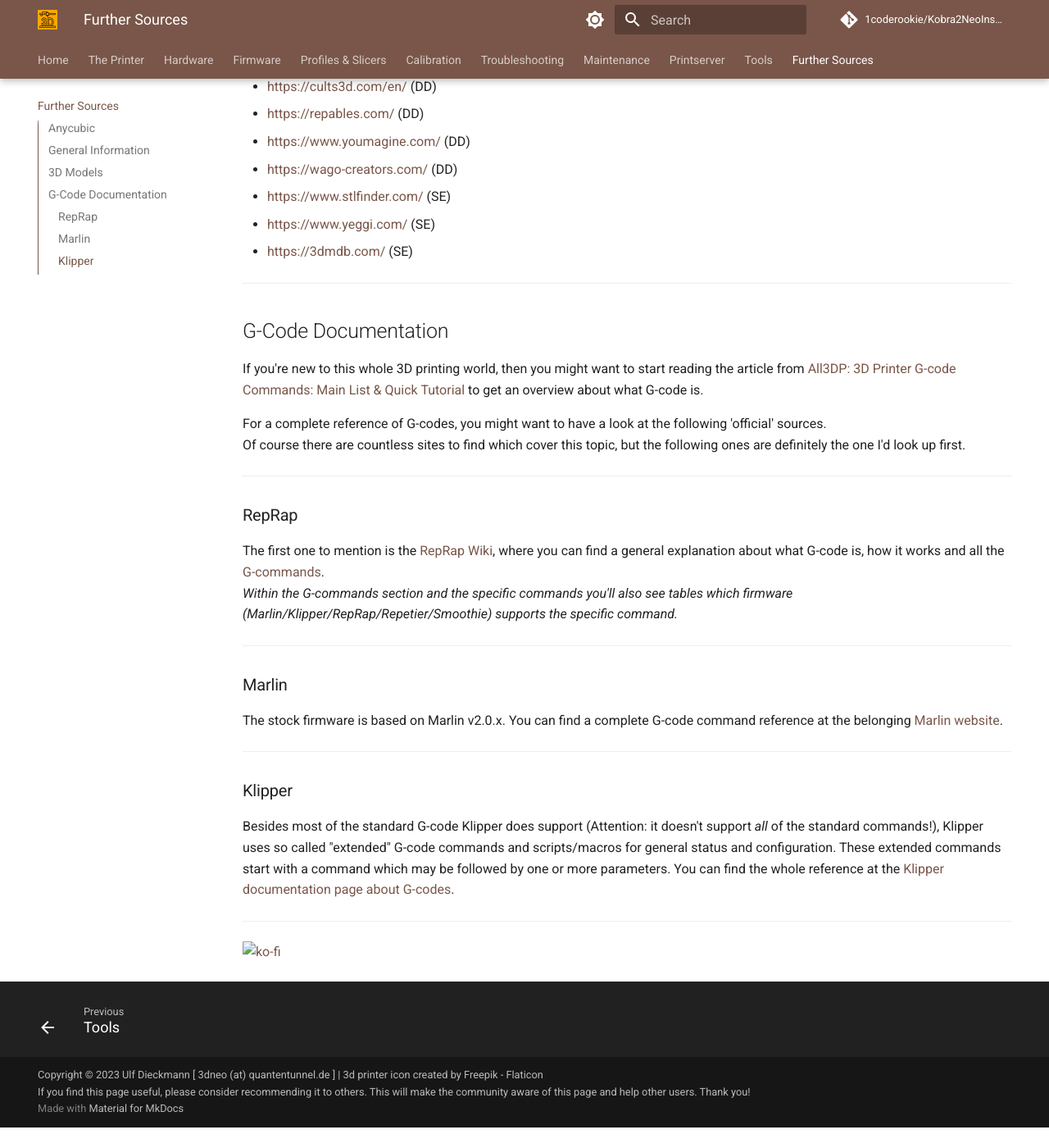
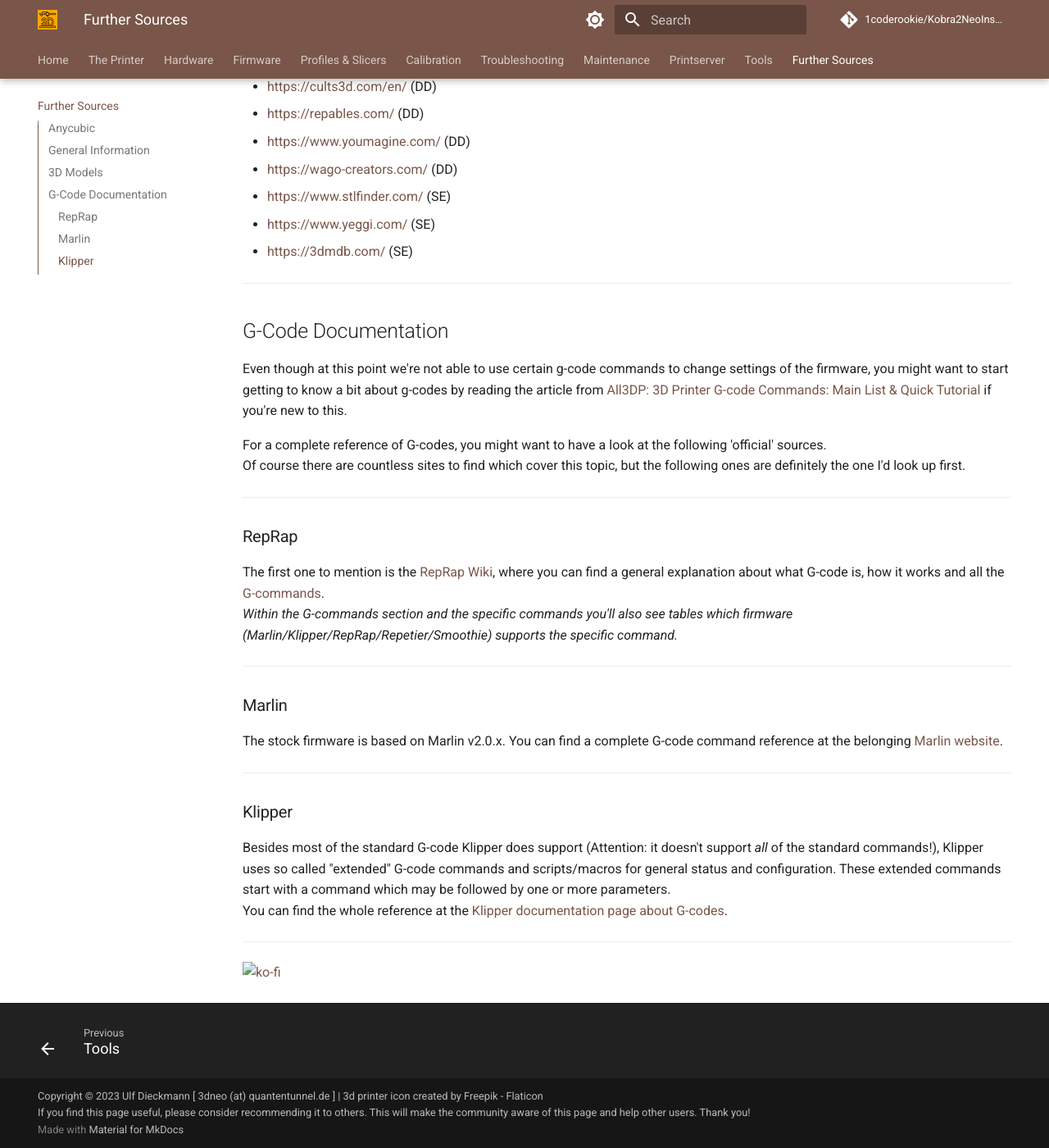
Before and after one commit to 1coderookie/Kobra2NeoInsights, an MkDocs documentation site: the page built from docs/further_sources.md, in a window 1280 px wide and 1400 px high, scrolled down 1228 px. Shown: the whole window at 82% size. Built offline with MkDocs 1.6.1 and Material for MkDocs 9.7.7, drawn with Linux system fonts in a browser that asks for light colours; comment, search, counter and statistics services are not loaded; before the commit the page ends 2603 px from its top, so only the background shows below that; some of the changed text lies outside the part shown.

Commit message:
Add files via upload

```diff
--- a/docs/further_sources.md
+++ b/docs/further_sources.md
@@ -8,8 +8,8 @@
 ## Anycubic
 Here of course the [Anycubic website](https://www.anycubic.com) has to be mentioned first.
 You can find [manuals and firmware](https://www.anycubic.com/pages/firmware-software) at their support page.
-They also produced some video tutorials about e.g. changing the printhead or the mainboard for the **Go** and the **Neo**. You can find them at their [guide videos page](https://www.anycubic.com/pages/guide-videos).
-Pretty much all of these information are also available at their [blog page](https://www.anycubic.com/blogs/news/all-you-need-to-know-about-kobra-series).
+They also produced some video tutorials about e.g. changing the printhead or the mainboard. You can find them at their [guide videos page](https://www.anycubic.com/pages/guide-videos).
+These information are also available at their [wiki page](https://wiki.anycubic.com/en/fdm-3d-printer/kobra-2-pro) they're now setting up.
 
 ---
 
@@ -46,7 +46,7 @@
 ---
 
 ## G-Code Documentation
-If you're new to this whole 3D printing world, then you might want to start reading the article from [All3DP: 3D Printer G-code Commands: Main List & Quick Tutorial](https://all3dp.com/2/3d-printer-g-code-commands-list-tutorial/) to get an overview about what G-code is.
+Even though at this point we're not able to use certain g-code commands to change settings of the firmware, you might want to start getting to know a bit about g-codes by reading the article from [All3DP: 3D Printer G-code Commands: Main List & Quick Tutorial](https://all3dp.com/2/3d-printer-g-code-commands-list-tutorial/) if you're new to this.
 
 For a complete reference of G-codes, you might want to have a look at the following 'official' sources.
 Of course there are countless sites to find which cover this topic, but the following ones are definitely the one I'd look up first.
@@ -65,7 +65,8 @@
 ---
 
 ### Klipper
-Besides most of the standard G-code Klipper does support (Attention: it doesn't support *all* of the standard commands!), Klipper uses so called "extended" G-code commands and scripts/macros for general status and configuration. These extended commands start with a command which may be followed by one or more parameters. You can find the whole reference at the [Klipper documentation page about G-codes](https://www.klipper3d.org/G-Codes.html).
+Besides most of the standard G-code Klipper does support (Attention: it doesn't support *all* of the standard commands!), Klipper uses so called "extended" G-code commands and scripts/macros for general status and configuration. These extended commands start with a command which may be followed by one or more parameters.
+You can find the whole reference at the [Klipper documentation page about G-codes](https://www.klipper3d.org/G-Codes.html).
 
 ---
 
```
